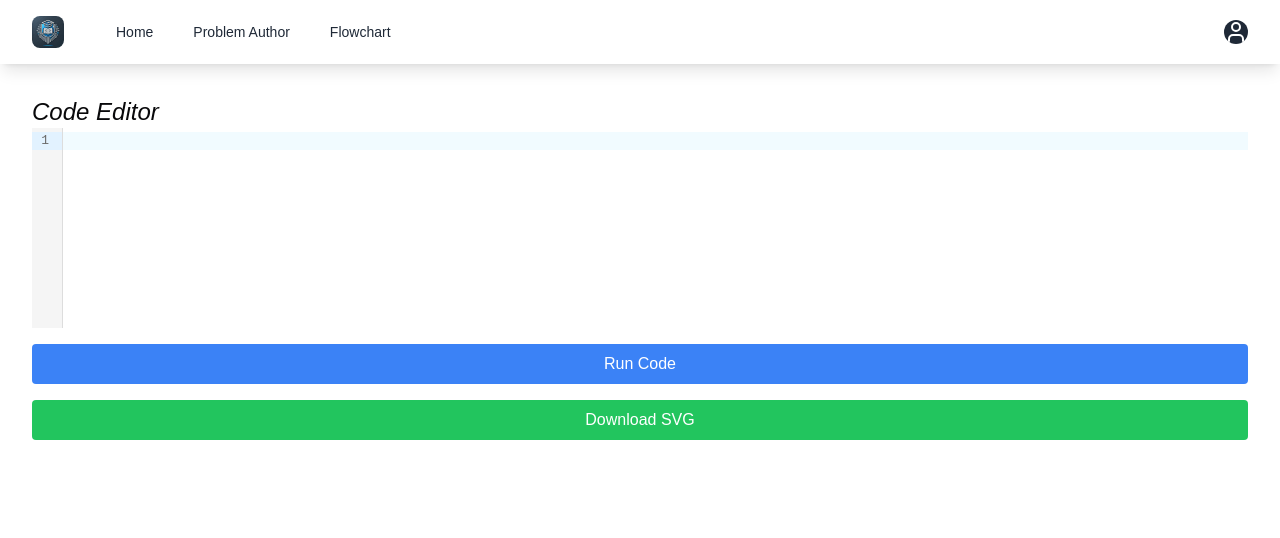
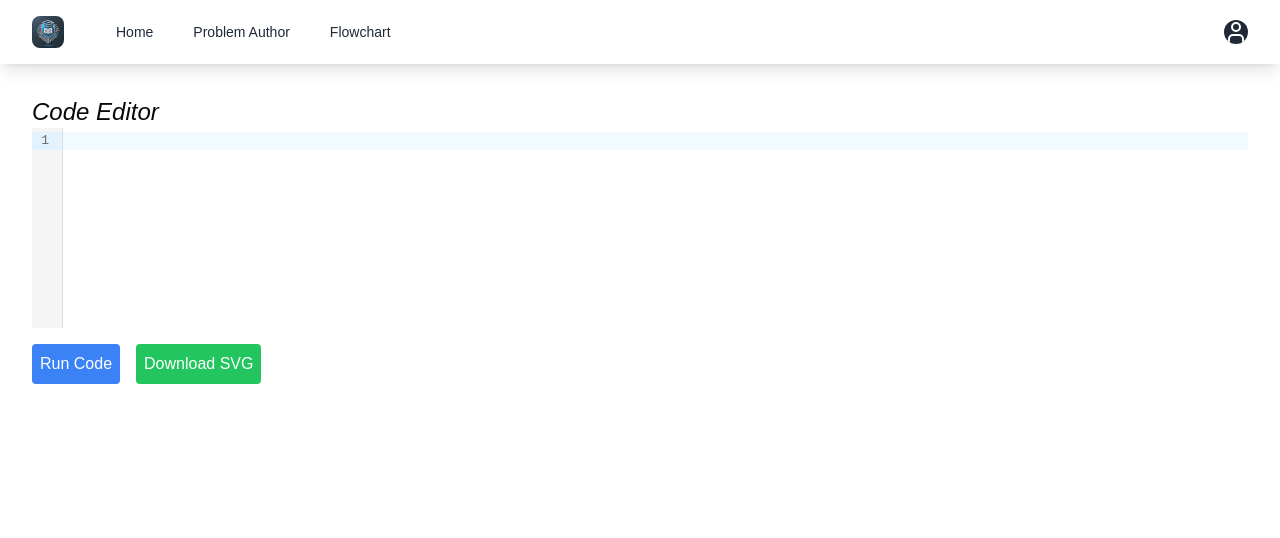
Before and after one commit to praveen18071999/studPro, a Next.js app in the folder frontend/studpro/: page /flowchart in a window 1280 px wide. Shown: the top 538 px of the page. Built offline with nearby package versions, Linux system fonts and the light colour scheme; no server answers; sample sign-in values are in the browser's storage.

Commit message:
flowchrt changes

```diff
--- a/frontend/studpro/app/flowchart/component/codeEditor.tsx
+++ b/frontend/studpro/app/flowchart/component/codeEditor.tsx
@@ -1,9 +1,8 @@
 'use client'
 
-import React from 'react'
-import CodeMirror from '@uiw/react-codemirror'
-import { FlowchartHook } from '../hooks/flowchartHook'
-
+import React from 'react';
+import CodeMirror from '@uiw/react-codemirror';
+import { FlowchartHook } from '../hooks/flowchartHook';
 
 export default function CodeEditor() {
     const {
@@ -12,7 +11,9 @@ export default function CodeEditor() {
         svgRef,
         handleCodeChange,
         handleRunCode,
-        handleDownloadSVG,isLoading } = FlowchartHook();
+        handleDownloadSVG,
+        isLoading,
+    } = FlowchartHook();
 
     return (
         <div className="flex flex-col h-full p-8">
@@ -24,23 +25,37 @@ export default function CodeEditor() {
                     onChange={handleCodeChange}
                 />
             </div>
-            <button onClick={handleRunCode} className="mt-4 p-2 bg-blue-500 text-white rounded">
-                Run Code
-            </button>
-            <button onClick={handleDownloadSVG} className="mt-4 p-2 bg-green-500 text-white rounded">
-                Download SVG
-            </button>
-            {(isLoading) ? (
+            <div className="mt-4 space-x-4">
+                <button
+                    onClick={handleRunCode}
+                    className="p-2 bg-blue-500 text-white rounded hover:bg-blue-600"
+                    disabled={isLoading}
+                >
+                    {isLoading ? 'Processing...' : 'Run Code'}
+                </button>
+                <button
+                    onClick={handleDownloadSVG}
+                    className="p-2 bg-green-500 text-white rounded hover:bg-green-600"
+                    disabled={!flowchartSvg}
+                >
+                    Download SVG
+                </button>
+            </div>
+            {isLoading ? (
                 <div className="flex items-center justify-center w-full h-full p-20">
                     <div className="w-10 h-10 border-4 border-black-500 border-t-transparent border-t-4 border-t-blue-500 rounded-full animate-spin"></div>
                 </div>
-            ): <div className="mt-4">
-
-            {flowchartSvg && (
-                <div dangerouslySetInnerHTML={{ __html: flowchartSvg }} ref={svgRef} />
+            ) : (
+                <div className="mt-4">
+                    {flowchartSvg && (
+                        <div
+                            dangerouslySetInnerHTML={{ __html: flowchartSvg }}
+                            ref={svgRef}
+                            className="overflow-auto"
+                        />
+                    )}
+                </div>
             )}
-         </div>}
-
         </div>
-    )
+    );
 }
--- a/frontend/studpro/app/flowchart/hooks/flowchartHook.tsx
+++ b/frontend/studpro/app/flowchart/hooks/flowchartHook.tsx
@@ -57,7 +57,7 @@ export function FlowchartHook() {
       })
         .then((response) =>
           response.json().then((data) => {
-            //console.log(data);
+            //console.log(1);
             if(data.message == 'Unauthorized' && data.statusCode == 401){
               localStorage.removeItem('access_token');
               window.location.href = '/authentication';
--- a/frontend/studpro/app/problem/problemHook.ts
+++ b/frontend/studpro/app/problem/problemHook.ts
@@ -64,7 +64,7 @@ export function useCodeCompiler(page: any) {
     })
       .then((response) =>
         response.json().then((data) => {
-          console.log(data);
+          //console.log(data);
           if (data.message == "Unauthorized" && data.statusCode == 401) {
             localStorage.removeItem("access_token");
             window.location.href = "/authentication";
```
